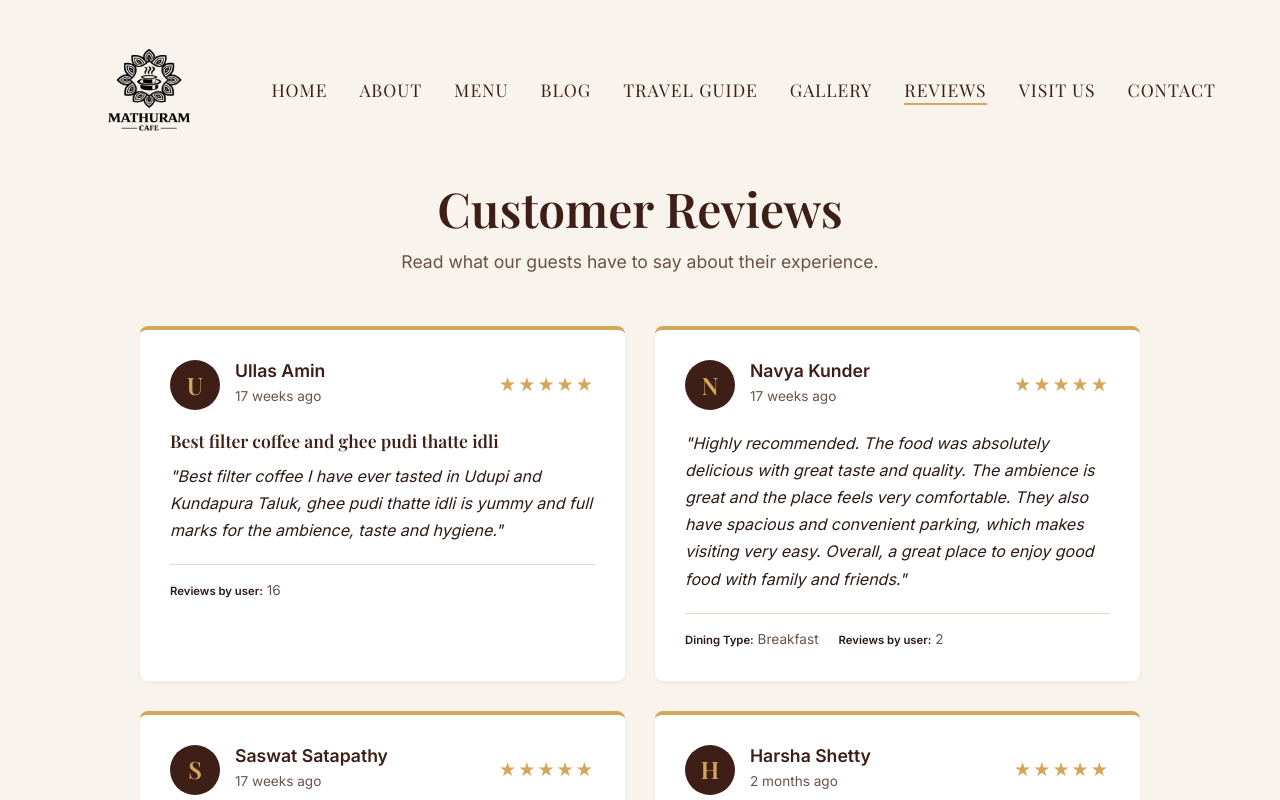
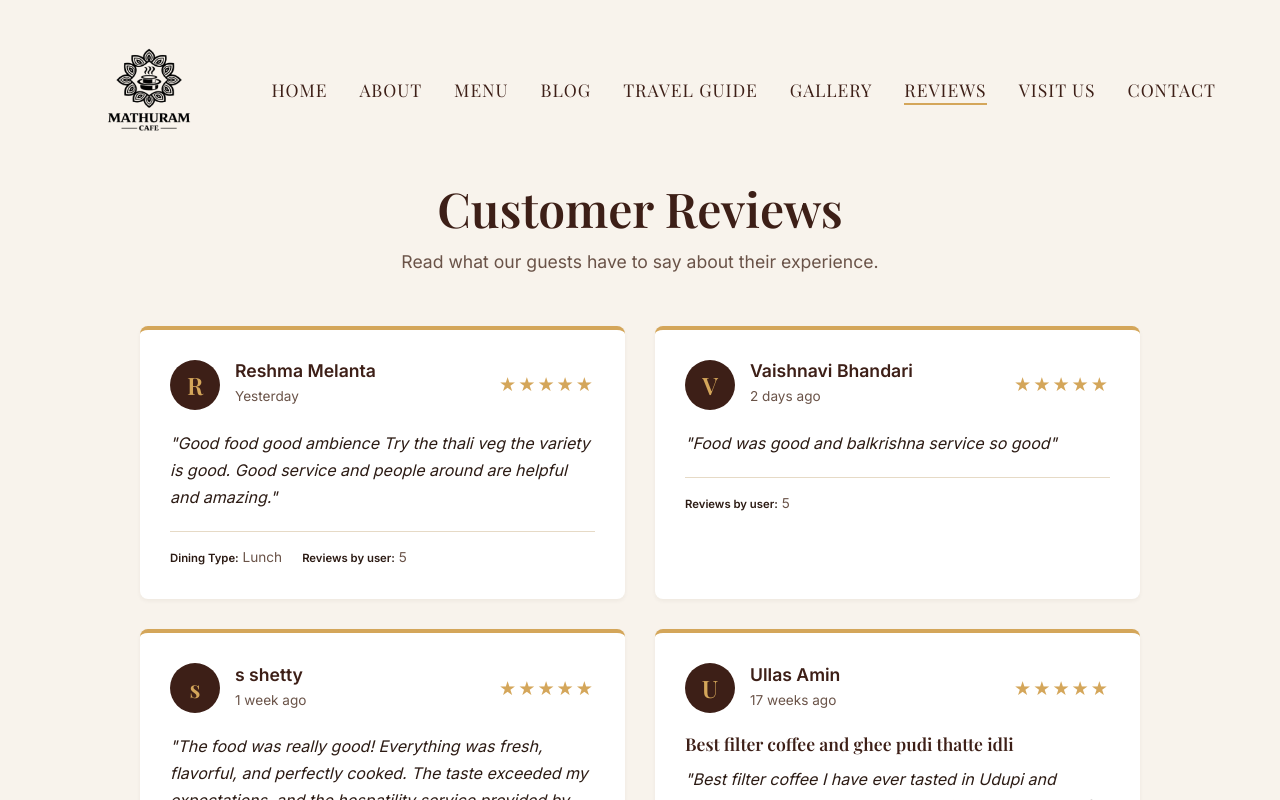
Before and after one commit to chiragudayashetty-tech/MathuramCafe-Website, a React (Vite) app: page /reviews in a window 1280 px wide. Shown: the top 800 px of the page. Built offline with nearby package versions, Linux system fonts and the light colour scheme; a web font is replaced by a local one.

Commit message:
Add new reviews and add images to NH 66 SEO blog post

```diff
--- a/src/data/reviews.json
+++ b/src/data/reviews.json
@@ -1,4 +1,35 @@
 [
+  {
+    "name": "Reshma Melanta",
+    "rating": 5,
+    "reviewDate": "Yesterday",
+    "review": "Good food good ambience\nTry the thali veg the variety is good.\nGood service and people around are helpful and amazing.",
+    "diningType": "Lunch",
+    "priceRange": "₹200–400",
+    "reviewCount": 5,
+    "featured": true
+  },
+  {
+    "name": "Vaishnavi Bhandari",
+    "rating": 5,
+    "reviewDate": "2 days ago",
+    "review": "Food was good and balkrishna service so good",
+    "food": 5,
+    "service": 5,
+    "atmosphere": 5,
+    "reviewCount": 5,
+    "featured": true
+  },
+  {
+    "name": "s shetty",
+    "rating": 5,
+    "reviewDate": "1 week ago",
+    "review": "The food was really good! Everything was fresh, flavorful, and perfectly cooked. The taste exceeded my expectations, and the hospatility service provided by Nagshree was excellent. Thanks a lot Definitely worth a visit—I would love to come back again. Highly recommended!",
+    "diningType": "Lunch",
+    "priceRange": "₹800–1,000",
+    "reviewCount": 4,
+    "featured": true
+  },
   {
     "name": "Ullas Amin",
     "rating": 5,
--- a/src/pages/posts/Post4.jsx
+++ b/src/pages/posts/Post4.jsx
@@ -21,10 +21,24 @@ const Post4 = () => (
         <li style={{ marginBottom: '10px' }}><strong>Authentic &amp; Fresh Pure Veg Food:</strong> Forget the typical heavy highway dhaba food. Enjoy authentic Udupi-style South Indian cuisine that is light, flavorful, and freshly prepared. Their Kumbakonam Filter Coffee is exactly what you need to stay alert on the road.</li>
       </ul>
 
+      <div className="image-wrapper" style={{ margin: '30px 0', borderRadius: '12px', overflow: 'hidden' }}>
+        <img src="/assets/Photos/Food/Masala Dose and filter Cofee.webp" alt="Authentic Masala Dosa and Filter Coffee at Mathuram Cafe" style={{ width: '100%', height: 'auto', display: 'block' }} />
+        <div style={{ textAlign: 'center', padding: '10px', background: '#f1f5f9', fontSize: '0.9rem', color: '#64748b', fontStyle: 'italic' }}>
+          Crispy Masala Dosa and authentic Kumbakonam Filter Coffee
+        </div>
+      </div>
+
       <h3 className="gold-text" style={{ marginTop: '30px', marginBottom: '15px' }}>What to Order on a Quick Pitstop</h3>
       <p style={{ marginBottom: '20px' }}>
         If you are short on time, order the <strong>Ghee Podi Thatte Idli</strong> or a classic crispy <strong>Masala Dosa</strong>. They are served quickly, perfectly hot, and absolutely delicious. Pair it with their signature filter coffee for the ultimate refreshment before hitting the highway again.
       </p>
+
+      <div className="image-wrapper" style={{ margin: '30px 0', borderRadius: '12px', overflow: 'hidden' }}>
+        <img src="/assets/Photos/Food/Thatte Idli.webp" alt="Ghee Podi Thatte Idli at Mathuram Cafe near NH 66" style={{ width: '100%', height: 'auto', display: 'block' }} />
+        <div style={{ textAlign: 'center', padding: '10px', background: '#f1f5f9', fontSize: '0.9rem', color: '#64748b', fontStyle: 'italic' }}>
+          The crowd-favorite Ghee Podi Thatte Idli
+        </div>
+      </div>
 
       <h3 className="gold-text" style={{ marginTop: '30px', marginBottom: '15px' }}>The Verdict</h3>
       <p style={{ marginBottom: '20px' }}>
```
